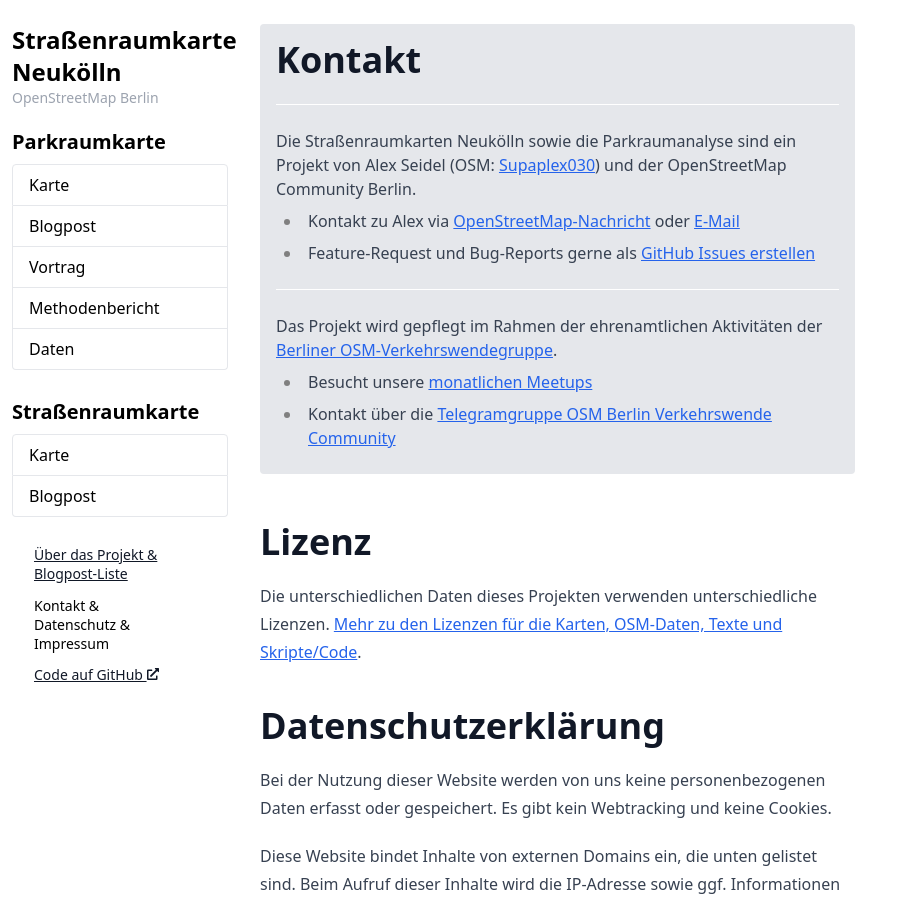
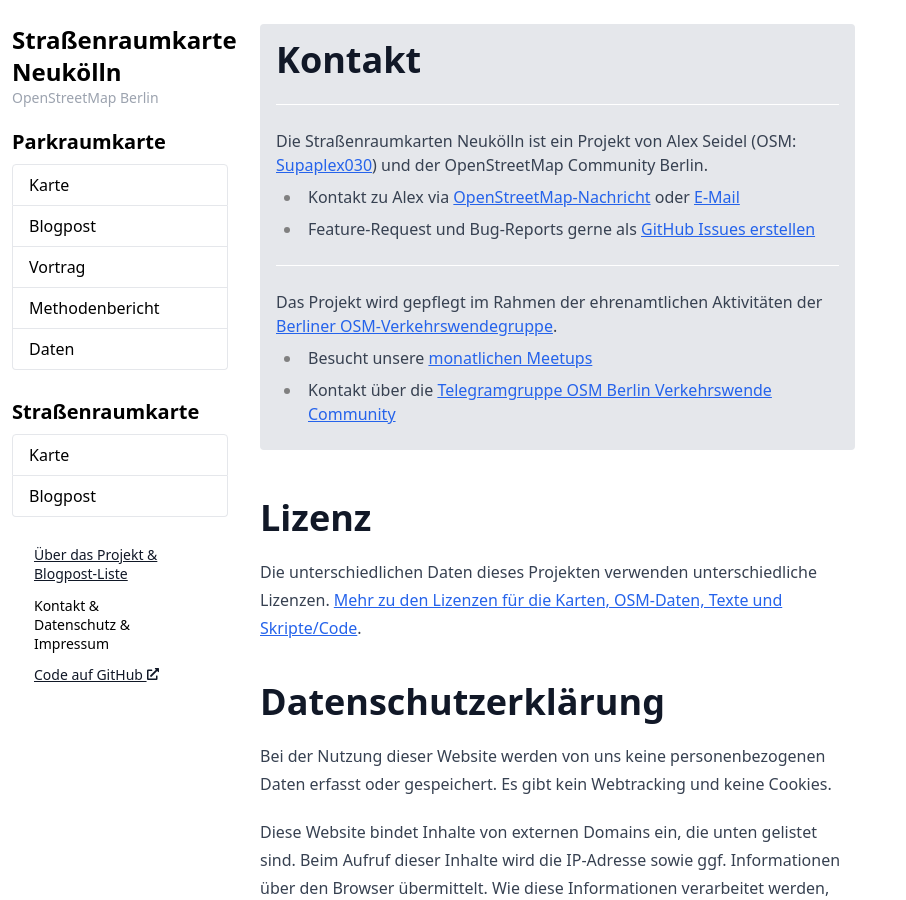
Before and after one commit to osmberlin/strassenraumkarte-neukoelln, a Jekyll site: the page built from contact.md, in a window 1280 px wide and 900 px high. Shown: the whole window, without its empty margins (0-906 px from the left). Built offline with Jekyll 4.4.1, drawn with Linux system fonts in a browser that asks for light colours.

Commit message:
About wording: Remove Parkraum

```diff
--- a/contact.md
+++ b/contact.md
@@ -12,7 +12,7 @@ noindex: true
 
 <hr class="!border-white !my-6">
 
-Die Straßenraumkarten Neukölln sowie die Parkraumanalyse sind ein Projekt von Alex Seidel (OSM: [Supaplex030](https://www.openstreetmap.org/user/Supaplex030/)) und der OpenStreetMap Community Berlin.
+Die Straßenraumkarten Neukölln ist ein Projekt von Alex Seidel (OSM: [Supaplex030](https://www.openstreetmap.org/user/Supaplex030/)) und der OpenStreetMap Community Berlin.
 
 * Kontakt zu Alex via [OpenStreetMap-Nachricht](https://www.openstreetmap.org/message/new/Supaplex030) oder [E-Mail](mailto:supaplex@riseup.net)
 * Feature-Request und Bug-Reports gerne als [GitHub Issues erstellen](https://github.com/SupaplexOSM/strassenraumkarte-neukoelln/)
```
Also changed, not shown: about.md (+1 -1 lines).
